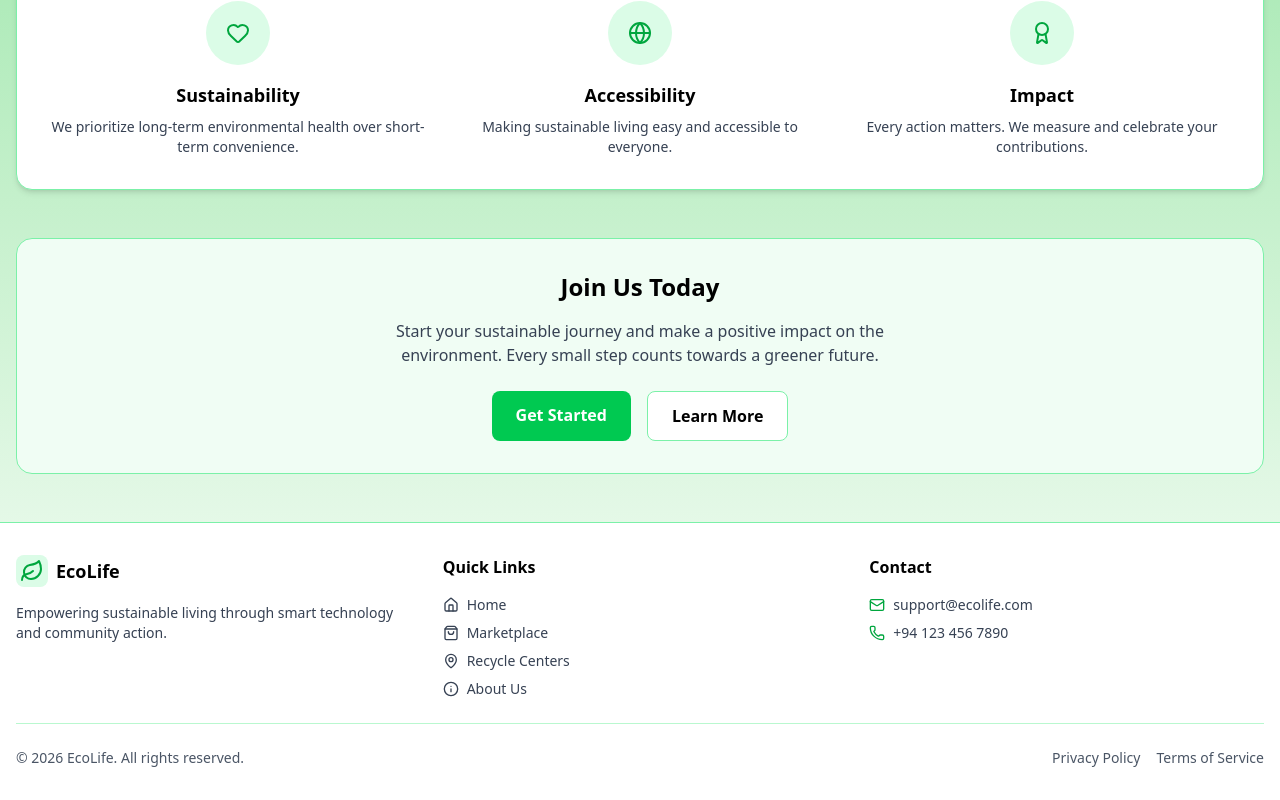
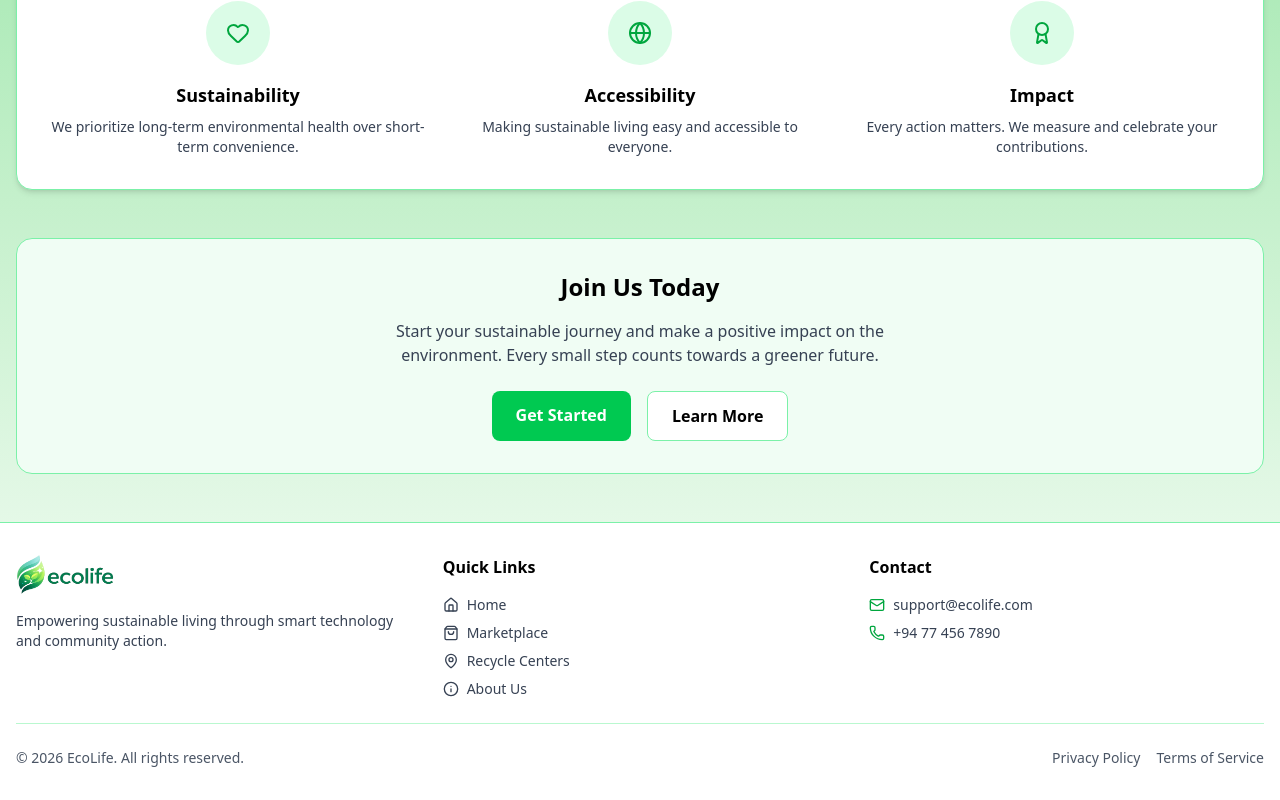
Before and after one commit to Vihanga-02/EcoLife, a React (Vite) app in the folder client/: page /about in a window 1280 px wide. Shown: the part 1155-1955 px from the top of the page. Built offline with nearby package versions, Linux system fonts and the light colour scheme; no server answers.

Commit message:
style(ui): improve footer design and layout

```diff
--- a/client/src/components/common/Footer.jsx
+++ b/client/src/components/common/Footer.jsx
@@ -18,10 +18,11 @@ export default function Footer() {
           {/* Brand Section */}
           <div>
             <Link to="/home" className="flex items-center gap-2 mb-4">
-              <div className="w-8 h-8 bg-green-100 rounded-lg flex items-center justify-center">
-                <Leaf className="text-green-600" />
-              </div>
-              <span className="font-bold text-black text-lg">EcoLife</span>
+              <img
+                src="/ecolife-logo.png"
+                alt="EcoLife"
+                className="h-10 object-contain"
+              />
             </Link>
             <p className="text-gray-700 text-sm">
               Empowering sustainable living through smart technology and community action.
@@ -58,8 +59,8 @@ export default function Footer() {
               </li>
               <li className="flex items-center gap-2">
                 <Phone size={16} className="text-green-600" />
-                <a href="tel:+1234567890" className="hover:text-green-600 transition-colors">
-                  +94 123 456 7890
+                <a href="tel:+94774567890" className="hover:text-green-600 transition-colors">
+                  +94 77 456 7890
                 </a>
               </li>
             </ul>
```
